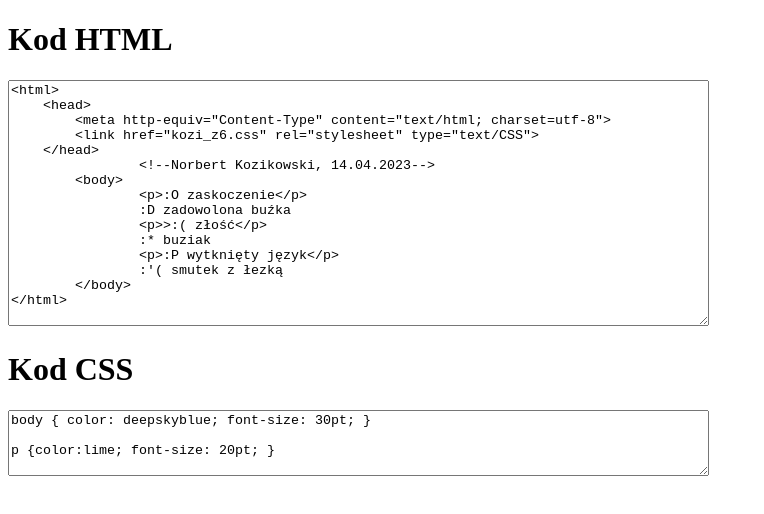
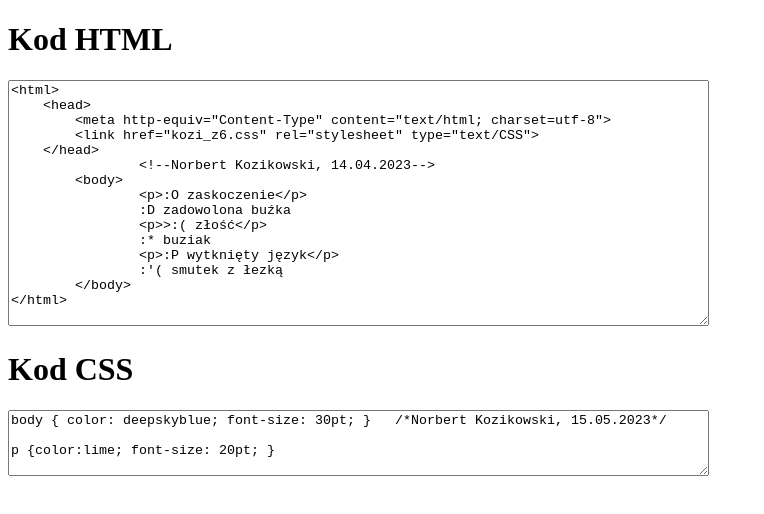
Before and after one commit to Kr00liczek/CSS, a plain HTML site: page kod_zadanie6_kozi.html in a window 1280 px wide. Shown: the whole page, without its empty margins (0-764 px from the left). Drawn offline with Linux system fonts and the light colour scheme.

Commit message:
Update kod_zadanie6_kozi.html

```diff
--- a/kod_zadanie6_kozi.html
+++ b/kod_zadanie6_kozi.html
@@ -27,7 +27,7 @@
 
             <h1>Kod CSS</h1>
                                 <textarea rows="4" cols="85">
-body { color: deepskyblue; font-size: 30pt; }
+body { color: deepskyblue; font-size: 30pt; }	/*Norbert Kozikowski, 15.05.2023*/
 
 p {color:lime; font-size: 20pt; }
                                 </textarea>
```
